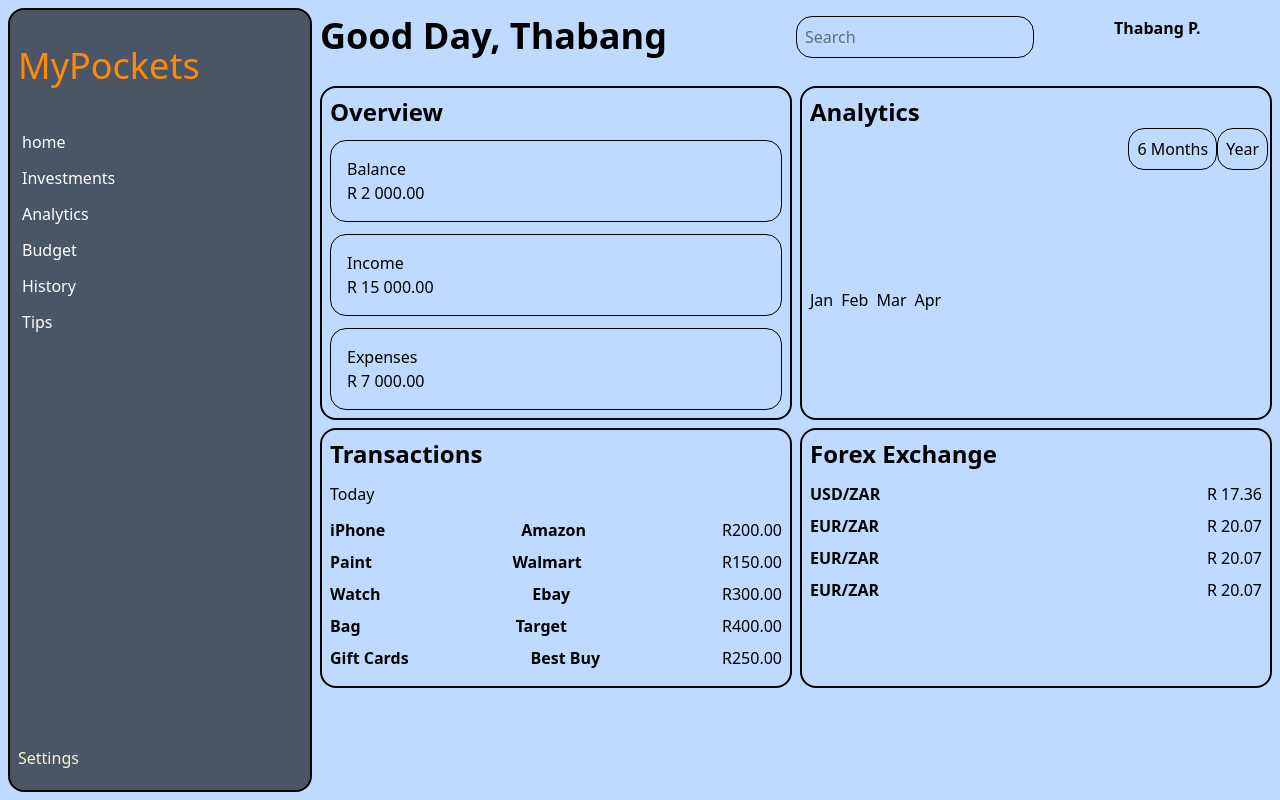
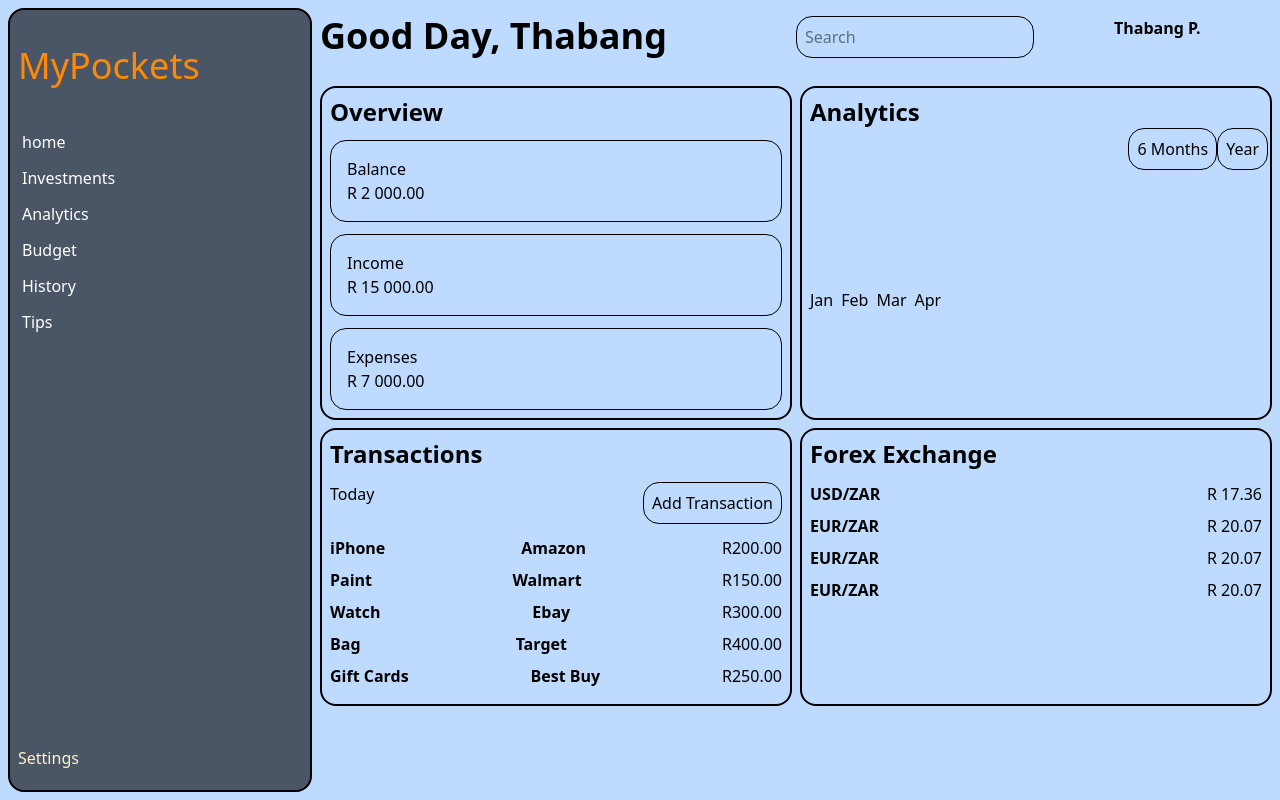
Before and after one commit to ThabangP07/My_Pockets, a React (Vite) app in the folder My_Pockets/: page / in a window 1280 px wide. Built offline with nearby package versions, Linux system fonts and the light colour scheme.

Commit message:
feat: add an add transaction button for the form and style it

```diff
--- a/My_Pockets/src/components/Transactions.jsx
+++ b/My_Pockets/src/components/Transactions.jsx
@@ -1,17 +1,32 @@
 // transactions will be pulled out of json file
 
 import React from 'react'
+import { useState } from 'react';
 import userData from '../data/transaction.json'
 import TransactionItems from './TransactionItems';
 
+
 function Transactions() {
+
+  const [showForm, setShowForm] = useState(false);
+
   return (
     <section className="border-2 rounded-2xl p-2 space-y-3">
       <h2 className="font-bold text-2xl">Transactions</h2>
-      <p>Today</p>
+      <div className="flex justify-between">
+        <p>Today</p>
+        <button className="border-1 rounded-2xl p-2">
+          Add Transaction
+        </button>
+      </div>
+
       <div>
         {userData.map((data) => (
-          <TransactionItems item={data.item} store={data.store} price={data.price} />
+          <TransactionItems
+            item={data.item}
+            store={data.store}
+            price={data.price}
+          />
         ))}
       </div>
     </section>
```
